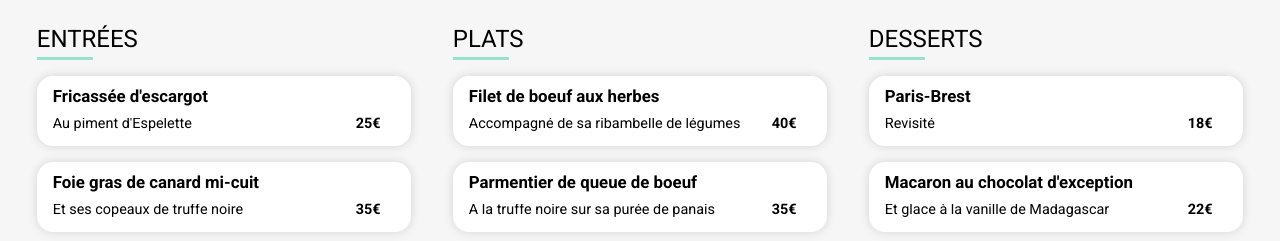
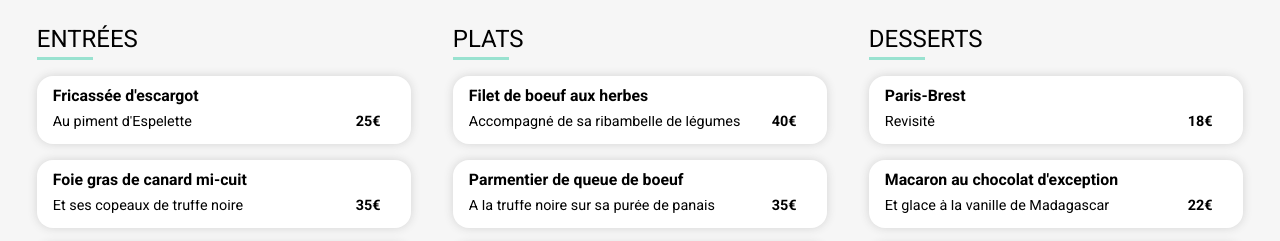
Before and after one commit to LauraFlam/FlamentLaura_3_22092021, a website: page pages/page1.html in a window 1280 px wide. Shown: the part 507-748 px from the top of the page. Drawn offline with Linux system fonts and the light colour scheme; a web font is replaced by a local one.

Commit message:
Changement de taille des titres des plats

```diff
--- a/sass/pages.scss
+++ b/sass/pages.scss
@@ -72,6 +72,9 @@
         white-space: nowrap;
         overflow: hidden;
         text-overflow: ellipsis;
+        h3{
+            font-size: 1.1em;
+        }
         p{
             text-overflow: ellipsis;
             overflow: hidden;
```
Also changed, not shown: public/css/styles.css, 1 other file.
